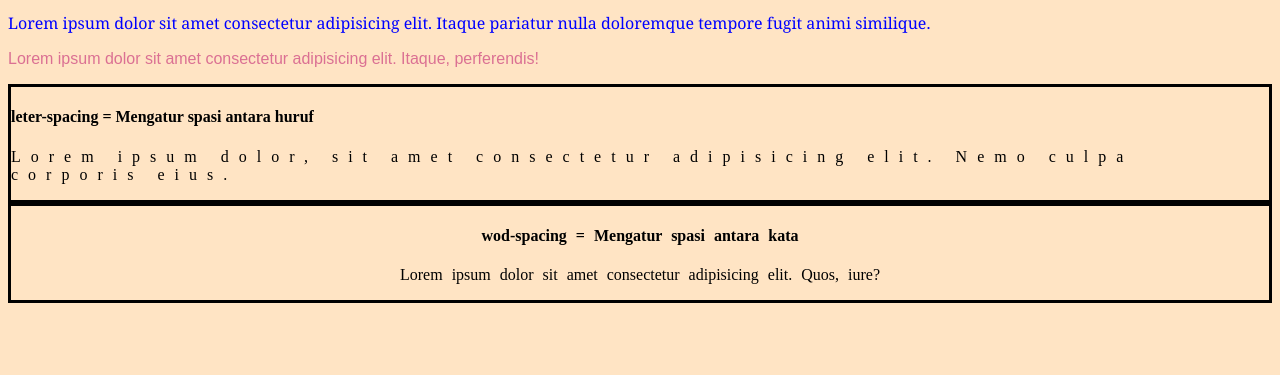
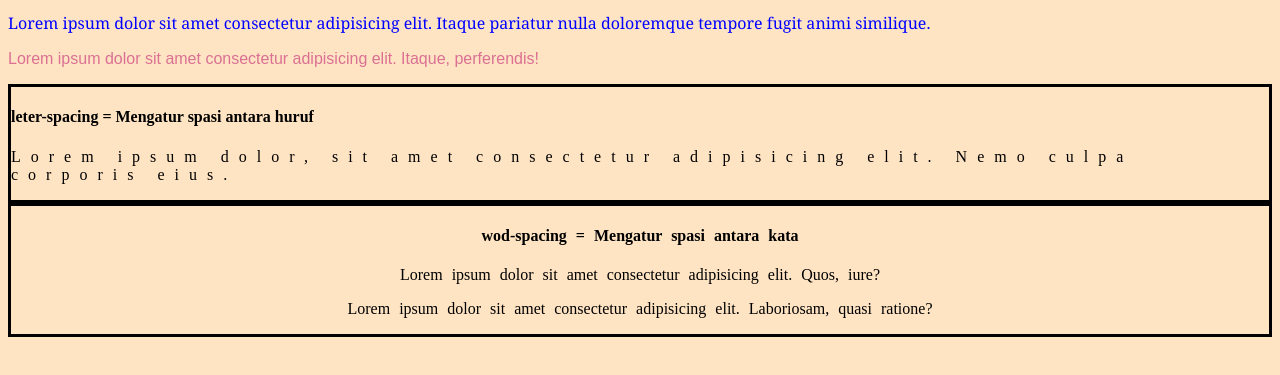
Before and after one commit to HaerulAdha/belajar-css-dasar, a plain HTML site: page index.html in a window 1280 px wide. Shown: the part 113-488 px from the top of the page. Drawn offline with Linux system fonts and the light colour scheme.

Commit message:
menambah paragraf

```diff
--- a/index.html
+++ b/index.html
@@ -34,6 +34,7 @@
     <article style="border: solid">
       <h4>wod-spacing = Mengatur spasi antara kata</h4>
       <p>Lorem ipsum dolor sit amet consectetur adipisicing elit. Quos, iure?</p>
+      <p>Lorem ipsum dolor sit amet consectetur adipisicing elit. Laboriosam, quasi ratione?</p>
     </article>
   </body>
 </html>
```
